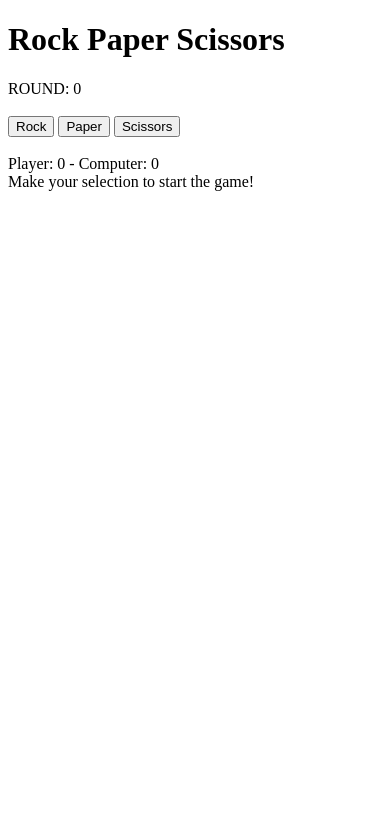
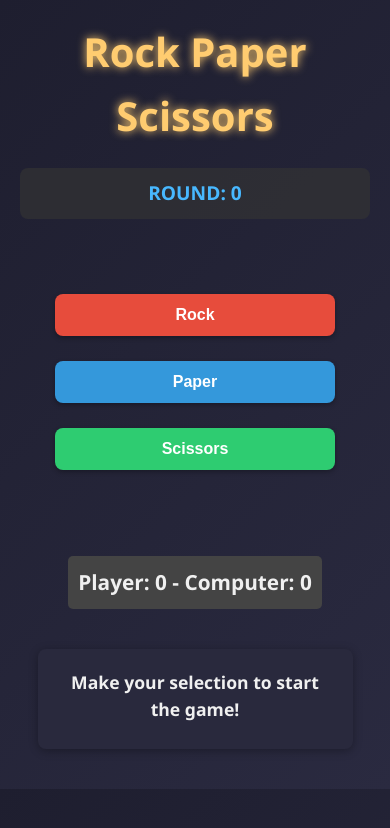
Before and after one commit to Yamen-M/Rock-Paper-Scissors, a plain HTML site: page index.html in a window 390 px wide. Drawn offline with Linux system fonts and the light colour scheme.

Commit message:
added styling fixed small problem in script

```diff
--- a/index.html
+++ b/index.html
@@ -3,10 +3,12 @@
 <head>
     <meta charset="UTF-8">
     <meta name="viewport" content="width=device-width, initial-scale=1.0">
+    <link rel="stylesheet" href="styles.css">
     <title>Document</title>
 </head>
 <body>
-   <h1>Rock Paper Scissors</h1>
+
+    <h1>Rock Paper Scissors</h1>
 
     <div class="round">ROUND: 0</div>
     <br>
@@ -15,6 +17,8 @@
         <button id="paper">Paper</button>
         <button id="scissors">Scissors</button>
     </div>
+
+    <div class="resetGamebtn"></div>
     <br>
     <div id="score">
         Player: 0 - Computer: 0
@@ -25,5 +29,6 @@
     </div>
 
     <script src="script.js"></script>
+
 </body>
 </html>
--- a/script.js
+++ b/script.js
@@ -8,7 +8,7 @@ const scissorsBtn = document.getElementById('scissors');
 const resultsDiv = document.getElementById('results');
 const scoreDiv = document.getElementById('score');
 const roundCount = document.querySelector(".round");
-const btnChoices = document.querySelector(".choices");
+const resetButton = document.querySelector(".resetGamebtn");
 
 const rstButton = document.createElement("button");
 rstButton.textContent = " Restart Game?"
@@ -73,12 +73,12 @@ function playRound(humanChoice){
     if(humanScore >= 5){
         resultsDiv.innerHTML += "<br><br>YOU WON THE GAME!";
         disableButtons();
-        btnChoices.appendChild(rstButton);
+        resetButton.appendChild(rstButton);
     }
     else if(computerScore >= 5){
         resultsDiv.innerHTML += "<br><br>YOU lost... Better luck next time!";
         disableButtons();
-        btnChoices.appendChild(rstButton);
+        resetButton.appendChild(rstButton);
     }
 
 }
--- a/styles.css
+++ b/styles.css
@@ -0,0 +1,134 @@
+* {
+    margin: 0;
+    padding: 0;
+    box-sizing: border-box;
+}
+
+body {
+    font-family: 'Segoe UI', Tahoma, Geneva, Verdana, sans-serif;
+    font-weight: 900;
+    background: linear-gradient(135deg, #1e1e2f, #2a2a40);
+    color: #f0f0f0;
+    max-width: 800px;
+    margin: 0 auto;
+    padding: 20px;
+    text-align: center;
+    line-height: 1.6;
+}
+
+h1 {
+    font-size: 2.5rem;
+    margin-bottom: 20px;
+    color: #ffcc70;
+    text-shadow: 0 0 10px #ffcc70;
+}
+
+.round {
+    font-size: 1.2rem;
+    font-weight: bold;
+    color: #48b8ff;
+    margin: 20px 0;
+    padding: 10px;
+    background: #333a;
+    border-radius: 8px;
+}
+
+.choices {
+    display: flex;
+    justify-content: center;
+    gap: 15px;
+    margin: 30px 0;
+}
+
+.choices button {
+    padding: 12px 25px;
+    font-size: 1rem;
+    font-weight: bold;
+    border: none;
+    border-radius: 8px;
+    cursor: pointer;
+    transition: all 0.3s ease;
+    color: white;
+    box-shadow: 0 2px 5px rgba(0,0,0,0.3);
+}
+
+.choices button:hover:not(:disabled) {
+    transform: translateY(-3px);
+    box-shadow: 0 4px 8px rgba(0,0,0,0.4);
+}
+
+.choices button:disabled {
+    background-color: #888;
+    cursor: not-allowed;
+}
+
+#rock {
+    background-color: #e74c3c;
+}
+
+#paper {
+    background-color: #3498db;
+}
+
+#scissors {
+    background-color: #2ecc71;
+}
+
+#score {
+    font-size: 1.3rem;
+    font-weight: bold;
+    margin: 20px 0;
+    padding: 10px;
+    background-color: #444;
+    border-radius: 5px;
+    display: inline-block;
+}
+
+#results {
+    min-height: 100px;
+    padding: 20px;
+    margin: 20px auto;
+    background-color: #29293d;
+    border-radius: 8px;
+    box-shadow: 0 2px 10px rgba(0,0,0,0.3);
+    font-size: 1.1rem;
+    max-width: 600px;
+    line-height: 1.5;
+}
+
+.resetGamebtn {
+    margin-top: 20px;
+}
+
+.resetGamebtn button {
+    padding: 10px 20px;
+    font-size: 1rem;
+    font-weight: bold;
+    border: none;
+    border-radius: 6px;
+    background-color: #00b894;
+    color: white;
+    cursor: pointer;
+    transition: background-color 0.3s ease;
+    box-shadow: 0 2px 6px rgba(0,0,0,0.2);
+}
+
+.resetGamebtn button:hover {
+    background-color: #019875;
+}
+
+@media (max-width: 600px) {
+    .choices {
+        flex-direction: column;
+        align-items: center;
+    }
+
+    .choices button {
+        width: 80%;
+        margin-bottom: 10px;
+    }
+
+    #results {
+        width: 90%;
+    }
+}
```
